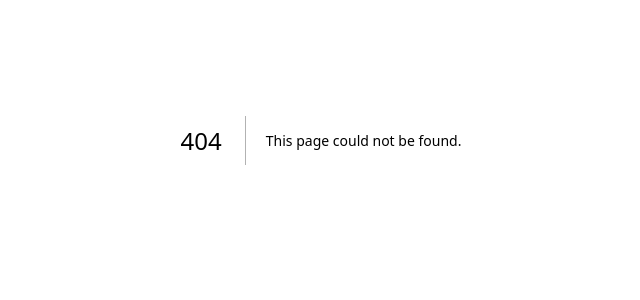
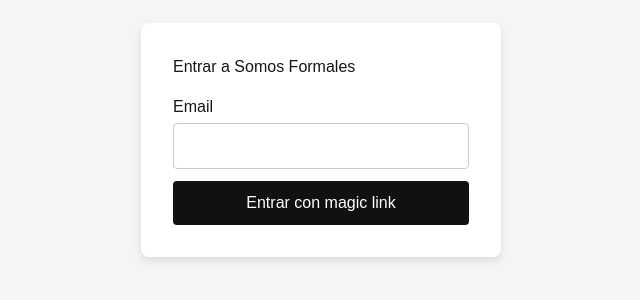
Before and after one commit to ejohnsonf-hash/somosformales-web, a Next.js app: page /login in a window 1280 px wide. Before the commit this address had no page. Shown: the part 260-560 px from the top of the page, without its empty margins (319-959 px from the left). Built offline with nearby package versions, Linux system fonts and the light colour scheme; no server answers.

Commit message:
Initial frontend setup with Next.js + Supabase auth

```diff
--- /dev/null
+++ b/app/login/page.tsx
@@ -0,0 +1,92 @@
+"use client";
+
+import { useState } from "react";
+import { supabase } from "@/lib/supabaseClient";
+
+export default function LoginPage() {
+  const [email, setEmail] = useState("");
+  const [loading, setLoading] = useState(false);
+  const [message, setMessage] = useState<string | null>(null);
+
+  const handleLogin = async (e: React.FormEvent) => {
+    e.preventDefault();
+    setLoading(true);
+    setMessage(null);
+
+    const { error } = await supabase.auth.signInWithOtp({
+      email,
+      options: {
+        emailRedirectTo: "http://localhost:3000",
+      },
+    });
+
+    if (error) {
+      setMessage("❌ Error enviando el link. Intenta de nuevo.");
+    } else {
+      setMessage("📩 Te enviamos un link a tu correo para iniciar sesión.");
+    }
+
+    setLoading(false);
+  };
+
+  return (
+    <div
+      style={{
+        minHeight: "100vh",
+        display: "flex",
+        alignItems: "center",
+        justifyContent: "center",
+        background: "#f5f5f5",
+      }}
+    >
+      <form
+        onSubmit={handleLogin}
+        style={{
+          background: "white",
+          padding: 32,
+          borderRadius: 8,
+          width: 360,
+          boxShadow: "0 4px 10px rgba(0,0,0,0.1)",
+        }}
+      >
+        <h1 style={{ marginBottom: 16 }}>Entrar a Somos Formales</h1>
+
+        <label>Email</label>
+        <input
+          type="email"
+          required
+          value={email}
+          onChange={(e) => setEmail(e.target.value)}
+          style={{
+            width: "100%",
+            padding: 10,
+            marginTop: 4,
+            marginBottom: 12,
+            borderRadius: 4,
+            border: "1px solid #ccc",
+          }}
+        />
+
+        <button
+          type="submit"
+          disabled={loading}
+          style={{
+            width: "100%",
+            padding: 10,
+            background: "#111",
+            color: "white",
+            borderRadius: 4,
+            border: "none",
+            cursor: "pointer",
+          }}
+        >
+          {loading ? "Enviando..." : "Entrar con magic link"}
+        </button>
+
+        {message && (
+          <p style={{ marginTop: 16, fontSize: 14 }}>{message}</p>
+        )}
+      </form>
+    </div>
+  );
+}
--- a/app/page.tsx
+++ b/app/page.tsx
@@ -1,65 +1,8 @@
-import Image from "next/image";
-
 export default function Home() {
   return (
-    <div className="flex min-h-screen items-center justify-center bg-zinc-50 font-sans dark:bg-black">
-      <main className="flex min-h-screen w-full max-w-3xl flex-col items-center justify-between py-32 px-16 bg-white dark:bg-black sm:items-start">
-        <Image
-          className="dark:invert"
-          src="/next.svg"
-          alt="Next.js logo"
-          width={100}
-          height={20}
-          priority
-        />
-        <div className="flex flex-col items-center gap-6 text-center sm:items-start sm:text-left">
-          <h1 className="max-w-xs text-3xl font-semibold leading-10 tracking-tight text-black dark:text-zinc-50">
-            To get started, edit the page.tsx file.
-          </h1>
-          <p className="max-w-md text-lg leading-8 text-zinc-600 dark:text-zinc-400">
-            Looking for a starting point or more instructions? Head over to{" "}
-            <a
-              href="https://vercel.com/templates?framework=next.js&utm_source=create-next-app&utm_medium=appdir-template-tw&utm_campaign=create-next-app"
-              className="font-medium text-zinc-950 dark:text-zinc-50"
-            >
-              Templates
-            </a>{" "}
-            or the{" "}
-            <a
-              href="https://nextjs.org/learn?utm_source=create-next-app&utm_medium=appdir-template-tw&utm_campaign=create-next-app"
-              className="font-medium text-zinc-950 dark:text-zinc-50"
-            >
-              Learning
-            </a>{" "}
-            center.
-          </p>
-        </div>
-        <div className="flex flex-col gap-4 text-base font-medium sm:flex-row">
-          <a
-            className="flex h-12 w-full items-center justify-center gap-2 rounded-full bg-foreground px-5 text-background transition-colors hover:bg-[#383838] dark:hover:bg-[#ccc] md:w-[158px]"
-            href="https://vercel.com/new?utm_source=create-next-app&utm_medium=appdir-template-tw&utm_campaign=create-next-app"
-            target="_blank"
-            rel="noopener noreferrer"
-          >
-            <Image
-              className="dark:invert"
-              src="/vercel.svg"
-              alt="Vercel logomark"
-              width={16}
-              height={16}
-            />
-            Deploy Now
-          </a>
-          <a
-            className="flex h-12 w-full items-center justify-center rounded-full border border-solid border-black/[.08] px-5 transition-colors hover:border-transparent hover:bg-black/[.04] dark:border-white/[.145] dark:hover:bg-[#1a1a1a] md:w-[158px]"
-            href="https://nextjs.org/docs?utm_source=create-next-app&utm_medium=appdir-template-tw&utm_campaign=create-next-app"
-            target="_blank"
-            rel="noopener noreferrer"
-          >
-            Documentation
-          </a>
-        </div>
-      </main>
-    </div>
+    <main style={{ padding: 40 }}>
+      <h1>SomosFormales</h1>
+      <p>Frontend MVP en construcción</p>
+    </main>
   );
 }
--- /dev/null
+++ b/lib/supabaseClient.ts
@@ -0,0 +1,9 @@
+import { createClient } from "@supabase/supabase-js";
+
+const supabaseUrl = process.env.NEXT_PUBLIC_SUPABASE_URL!;
+const supabaseAnonKey = process.env.NEXT_PUBLIC_SUPABASE_ANON_KEY!;
+
+export const supabase = createClient(
+  supabaseUrl,
+  supabaseAnonKey
+);
--- a/package.json
+++ b/package.json
@@ -9,6 +9,7 @@
     "lint": "eslint"
   },
   "dependencies": {
+    "@supabase/supabase-js": "^2.93.2",
     "next": "16.1.5",
     "react": "19.2.3",
     "react-dom": "19.2.3"
```
Also changed, not shown: supabaseClient.ts (added), 2 other files (tests, documents, lock files or other folders).
